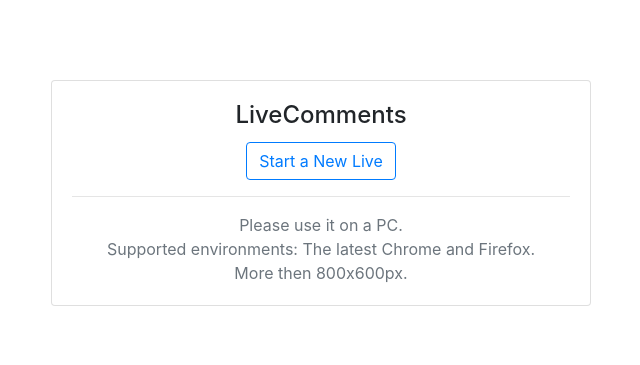
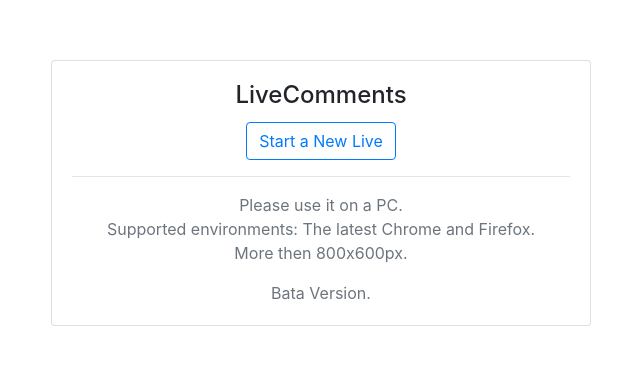
Before and after one commit to 19700101000000/go-livecomments, a Vue app in the folder vue-livecomments/: page / in a window 1280 px wide. Shown: the part 207-572 px from the top of the page, without its empty margins (319-959 px from the left). Built offline with nearby package versions, Linux system fonts and the light colour scheme.

Commit message:
Fix indexPage

```diff
--- a/vue-livecomments/src/pages/Index.vue
+++ b/vue-livecomments/src/pages/Index.vue
@@ -26,6 +26,9 @@
             Supported environments: The latest Chrome and Firefox.
             <br>
             More then 800x600px.
+          </b-card-text>
+          <b-card-text class="text-secondary">
+            Bata Version.
           </b-card-text>
         </b-card>
       </b-col>
```
